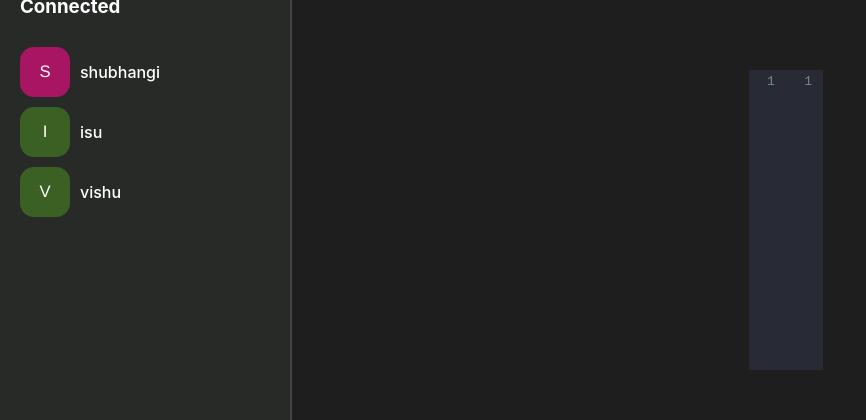
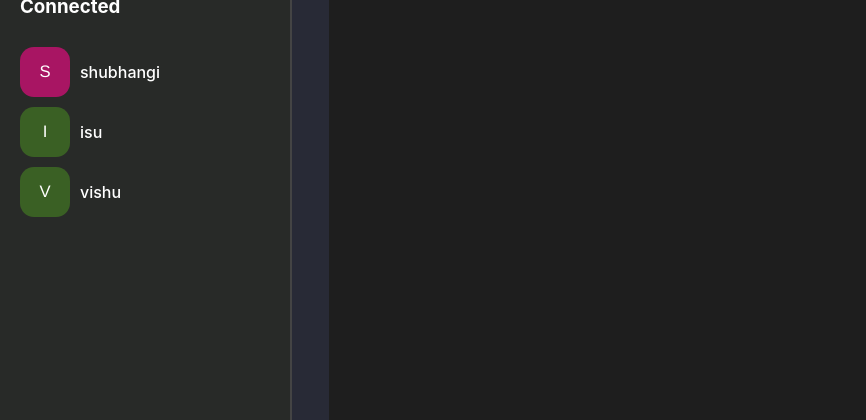
Before and after one commit to shubhangickore/Code_Editor, a React (Create React App) app in the folder realtime-editor/: page /editor/1 in a window 1280 px wide. Shown: the part 180-600 px from the top of the page, without its empty margins (0-866 px from the left). Built offline with nearby package versions, Linux system fonts and the light colour scheme.

Commit message:
todays updated files

```diff
--- a/realtime-editor/package.json
+++ b/realtime-editor/package.json
@@ -11,12 +11,15 @@
     "@testing-library/user-event": "^13.5.0",
     "@uiw/react-codemirror": "^4.25.2",
     "codemirror": "^5.65.20",
+    "express": "^5.1.0",
     "react": "^19.1.1",
     "react-avatar": "^5.0.4",
     "react-dom": "^19.1.1",
     "react-hot-toast": "^2.6.0",
     "react-router-dom": "^7.9.2",
     "react-scripts": "5.0.1",
+    "socket.io": "^4.8.1",
+    "socket.io-client": "^4.8.1",
     "uuid": "^13.0.0",
     "web-vitals": "^2.1.4"
   },
--- a/realtime-editor/src/App.css
+++ b/realtime-editor/src/App.css
@@ -169,14 +169,13 @@ footer{
   color: #1e1e1e;
 }
 
-.editorWrap {
-  flex: 1;                    /* Take remaining space */
-  background-color: #1e1e1e;
-  display: flex;
-  align-items: center;
-  justify-content: center;
+#realtimeEditor {
+   display:none;
 }
 
-#realtimeEditor {
-  display: none; /* hide the raw textarea */
+.CodeMirror {
+    min-height: calc(100vh - 20px);
+    font-size: 20px;
+    line-height: 1.6;
+    padding-top: 20px;
 }
```
Also changed, not shown: realtime-editor/server.js (added), realtime-editor/src/components/editor.js (line endings or trailing spaces), 1 other file (tests, documents, lock files or other folders).
